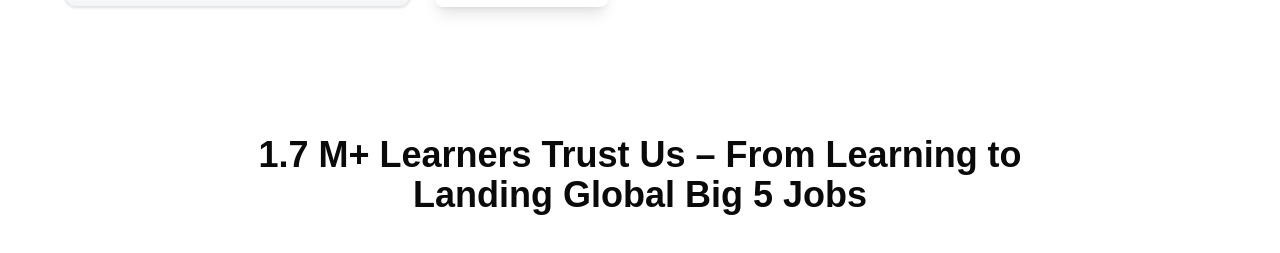
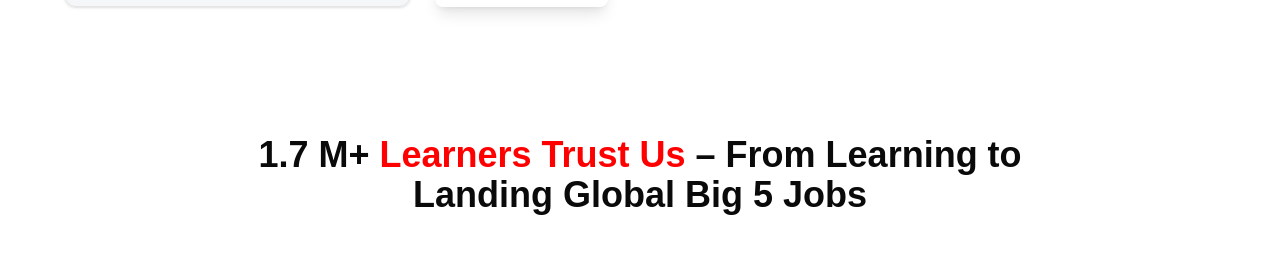
Before and after one commit to bhupeshchoudhary/hash13FrontEnd, a Next.js app: page / in a window 1280 px wide. Shown: the part 1197-1450 px from the top of the page. Built offline with nearby package versions, Linux system fonts and the light colour scheme; grey boxes are pictures that could not be loaded.

Commit message:
updaet headings

```diff
--- a/src/components/customComponents/landingPage/ui/AboutScroll.tsx
+++ b/src/components/customComponents/landingPage/ui/AboutScroll.tsx
@@ -28,7 +28,7 @@ const AboutScroll = () => {
     <section className="py-10 md:py-16 lg:py-20 overflow-hidden">
       <div className="container mx-auto px-4">
         <h2 className="text-2xl md:text-3xl lg:text-4xl font-bold mb-6 md:mb-8 lg:mb-10 text-center max-w-4xl mx-auto">
-        1.7 M+ Learners Trust Us – From Learning to Landing Global Big 5 Jobs
+        1.7 M+ <span className='text-[#ff0000]'>Learners Trust Us</span>  – From Learning to Landing Global Big 5 Jobs
 
           {/* Trusted By 400k+ Students Around The World & Placed in Global Big 5! */}
         </h2>
```
